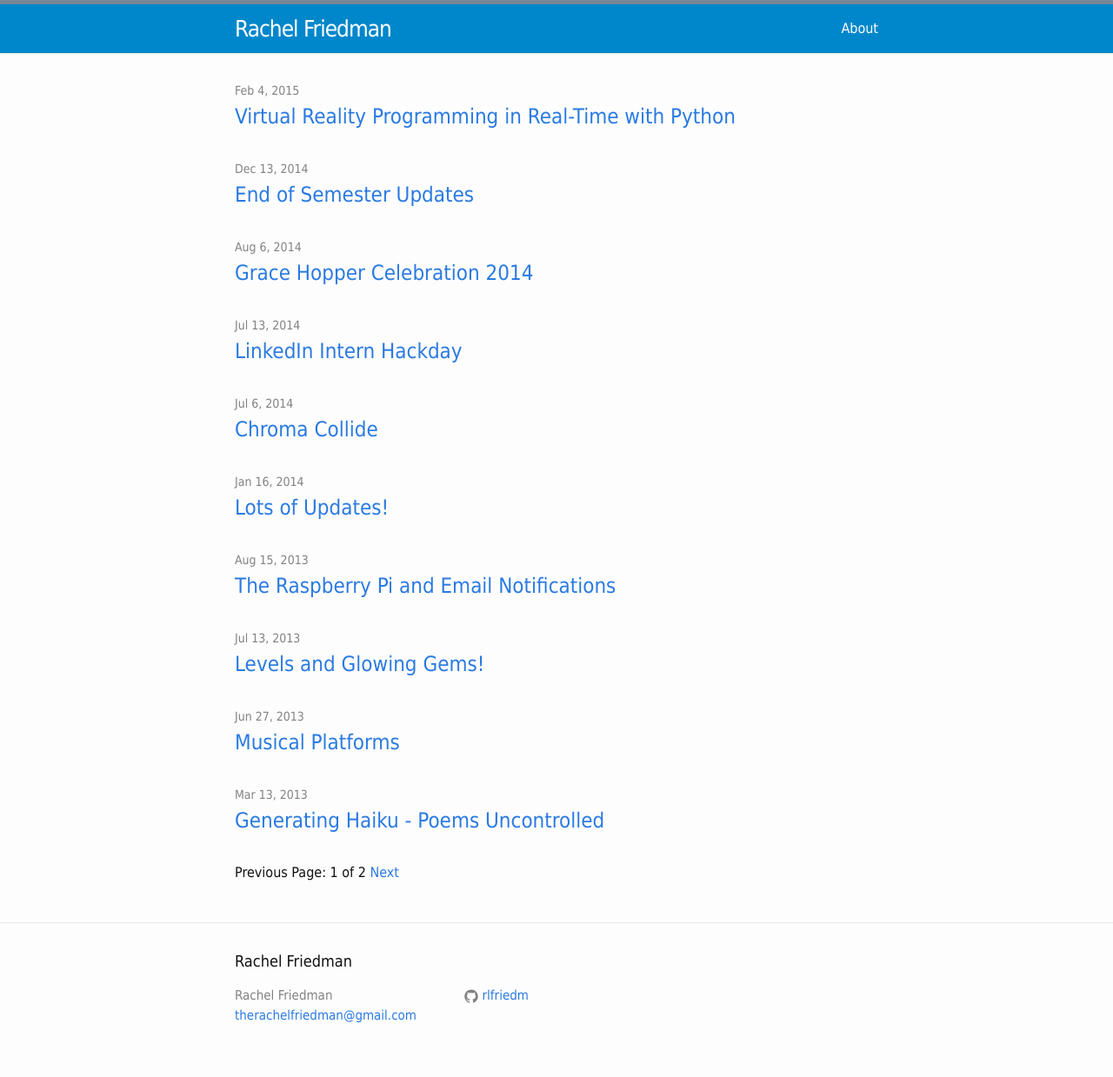
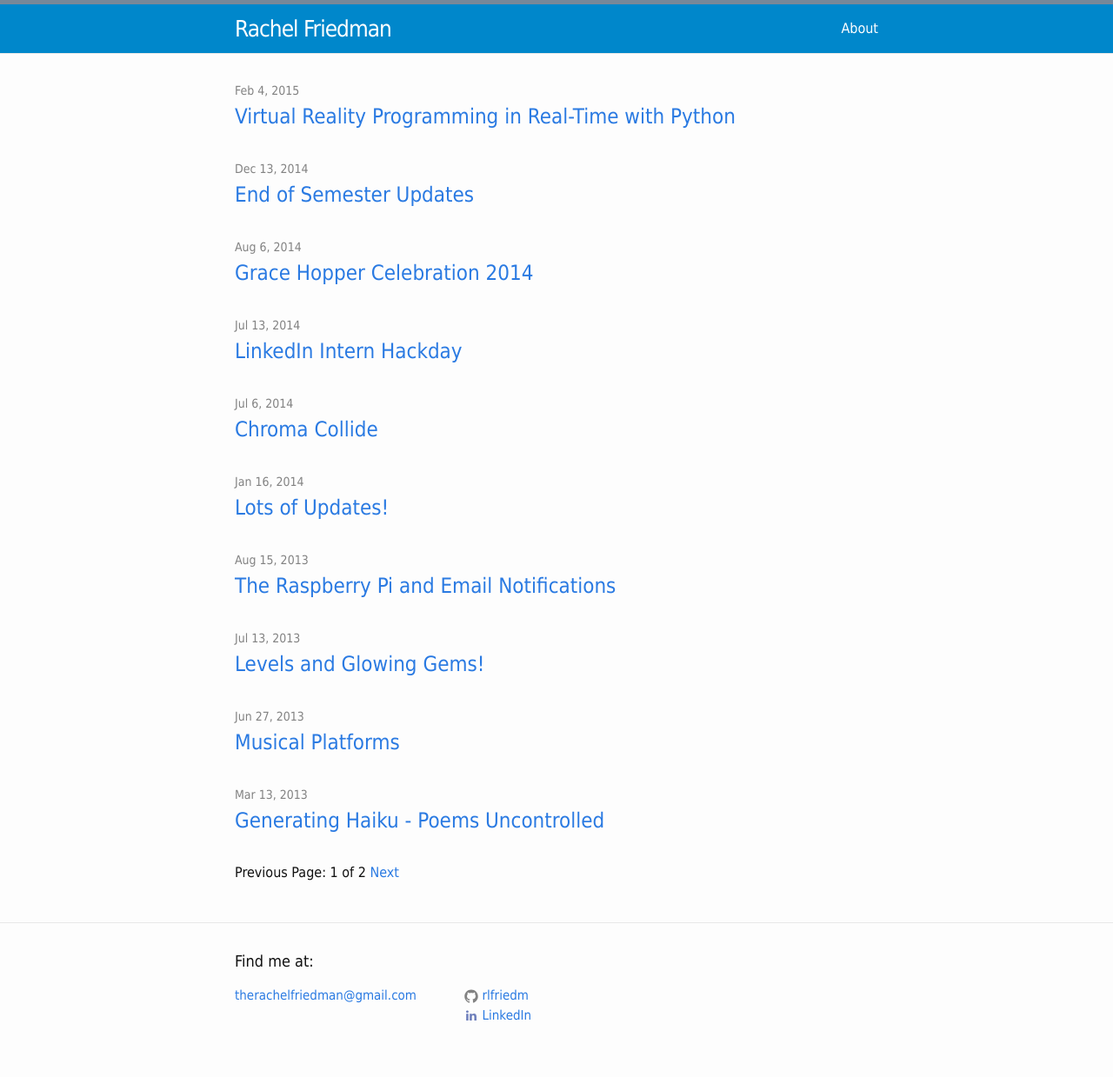
Before and after one commit to rlfriedm/rlfriedm.github.io, a Jekyll site: the page built from index.html, in a window 1280 px wide. Shown: the whole page at 87% size. Built offline with Jekyll 4.4.1, drawn with Linux system fonts in a browser that asks for light colours; the list of posts is cut into pages by our own code.

Commit message:
added linkedIn link

```diff
--- a/_config.yml
+++ b/_config.yml
@@ -7,6 +7,7 @@ paginate: 10
 baseurl: "" # the subpath of your site, e.g. /blog/
 url: "http://rachelf.com" # the base hostname & protocol for your site
 
+linkedin_link: "https://www.linkedin.com/pub/rachel-friedman/6a/781/83b"
 github_username:  rlfriedm
 
 # Build settings
--- a/_includes/footer.html
+++ b/_includes/footer.html
@@ -2,12 +2,11 @@
 
   <div class="wrapper">
 
-    <h2 class="footer-heading">{{ site.title }}</h2>
+    <h2 class="footer-heading">Find me at:</h2>
 
     <div class="footer-col-wrapper">
       <div class="footer-col  footer-col-1">
         <ul class="contact-list">
-          <li>{{ site.title }}</li>
           <li><a href="mailto:{{ site.email }}">{{ site.email }}</a></li>
         </ul>
       </div>
@@ -42,8 +41,25 @@
             </a>
           </li>
           {% endif %}
+
+          {% if site.linkedin_link %}
+          <li>
+            <a href="{{site.linkedin_link}}">
+              <span class="icon  icon--linkedin">
+                <svg viewBox="0 0 16 16">
+                  <path style="fill:#6F80BC;" d="M4.724,14H2.152V6.26h2.572V14z M3.438,5.204H3.422C2.559,5.204,2,4.609,2,3.867
+                  	c0-0.759,0.575-1.337,1.456-1.337c0.879,0,1.421,0.579,1.438,1.337C4.894,4.609,4.335,5.204,3.438,5.204z M14,14h-2.572V9.859
+                  	c0-1.04-0.37-1.75-1.302-1.75c-0.712,0-1.135,0.478-1.321,0.94C8.738,9.215,8.721,9.447,8.721,9.678V14H6.148
+                  	c0,0,0.034-7.014,0-7.74h2.573v1.097c0.342-0.527,0.953-1.278,2.316-1.278C12.73,6.079,14,7.185,14,9.562V14z"/>
+                </svg>
+              </span>
+              <span class="username">LinkedIn</span>
+             </a>
+           </li>
+           {% endif %}
         </ul>
       </div>
+
 
       <div class="footer-col  footer-col-3">
         <p class="text">{{ site.description }}</p>
--- a/_sass/_layout.scss
+++ b/_sass/_layout.scss
@@ -92,8 +92,6 @@
     }
 }
 
-
-
 /**
  * Site footer
  */
@@ -187,7 +185,6 @@
 
     > li {
         margin-bottom: $spacing-unit;
-
     }
 }
 
--- a/index.html
+++ b/index.html
@@ -21,11 +21,11 @@ layout: default
       {% else %}
         <span class="previous">Previous</span>
       {% endif %}
-  <span class="page_number ">Page: {{ paginator.page }} of {{ paginator.total_pages }}</span>
+      <span class="page_number">Page: {{ paginator.page }} of {{ paginator.total_pages }}</span>
       {% if paginator.next_page %}
         <a href="{{ paginator.next_page_path }}" class="next">Next</a>
       {% else %}
-    <span class="next ">Next</span>
+        <span class="next">Next</span>
       {% endif %}
     </div>
   </ul>
```
Lines whose indentation alone changed are shown as unchanged.
